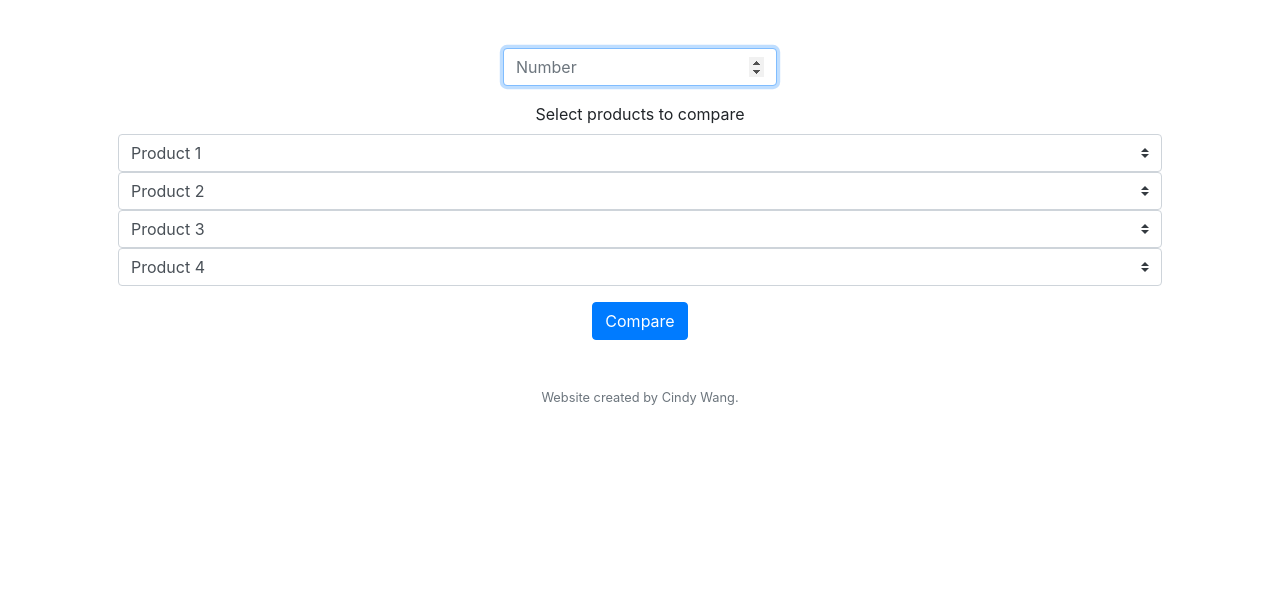
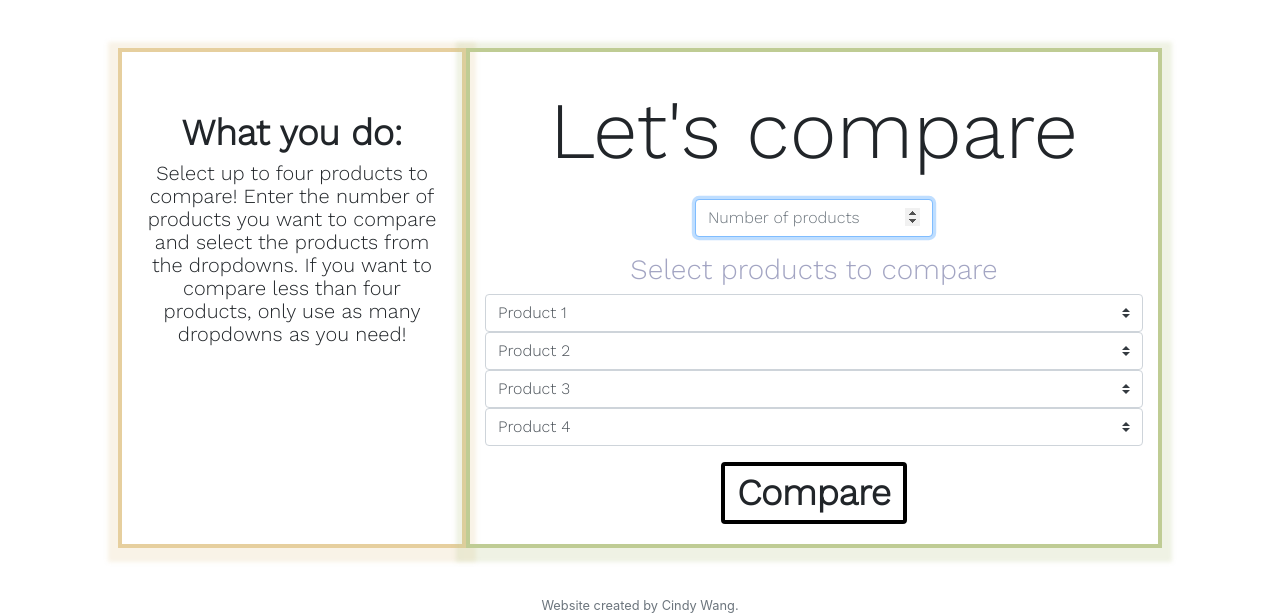
Before and after one commit to cwangf00d/SkinDictionary, a Flask app: page /compare in a window 1280 px wide. Shown: the part 222-837 px from the top of the page. Before the commit the page ends 627 px from the top, so only its background shows below. Run offline with Flask 2, Linux system fonts and the light colour scheme; data comes from the database, SQL or seed files in the repository; some libraries are stand-ins or nearby versions.

Commit message:
Update compare.html

```diff
--- a/templates/compare.html
+++ b/templates/compare.html
@@ -5,11 +5,19 @@
 {% endblock %}
 
 {% block main %}
-    <form action="/compare" method="post">
-        <div class="form-group">
-            <input autocomplete="off" autofocus class="form-control" name="number" placeholder="Number" type="number">
+<div class = "container">
+    <div class = "row">
+        <div class = "col-4 methodology-box">
+            <h5 class = "my-default-h5 pad-h5">What you do:</h5>
+            <p class = "my-default-p">Select up to four products to compare! Enter the number of products you want to compare and select the products from the dropdowns. If you want to compare less than four products, only use as many dropdowns as you need!</p>
         </div>
-        <div class="form-group">
+        <div class = "col-8 login-box">
+            <h2 class = "my-default-h2">Let's compare</h2>
+            <form action="/compare" method="post">
+        <div class="form-group pretty-input">
+            <input autocomplete="off" autofocus class="form-control" name="number" placeholder="Number of products" type="number">
+        </div>
+        <div class="form-group pretty-input">
             <label for="products">Select products to compare </label>
             <select class="custom-select" name ="products1">
                     <option value = "" selected disabled>Product 1</option>
@@ -36,6 +44,9 @@
                 {% endfor %}
             </select>
         </div>
-        <button class="btn btn-primary" type="submit">Compare</button>
+        <button class="btn login-btn" type="submit">Compare</button>
     </form>
+        </div>
+    </div>
+</div>
 {% endblock %}
```
